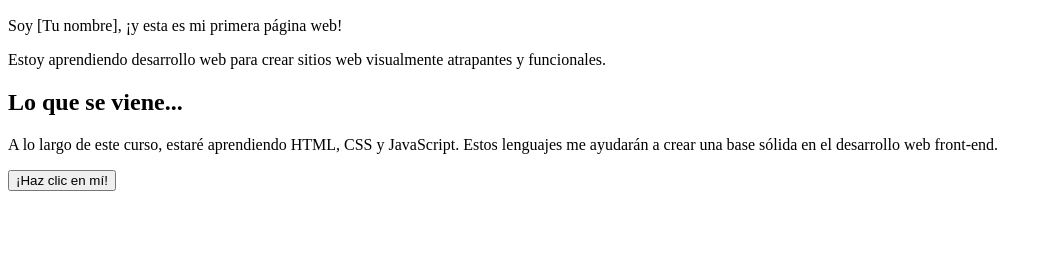
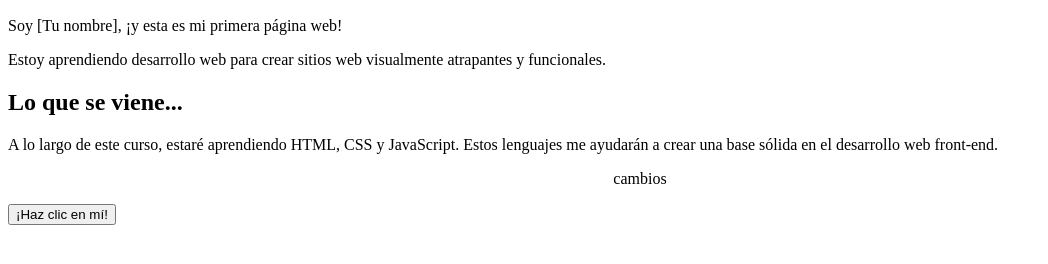
Before and after one commit to Lucasvillalba2525/Git-Hub, a plain HTML site: page index.html in a window 1280 px wide. Shown: the part 198-462 px from the top of the page, without its empty margins (0-1048 px from the left). Drawn offline with Linux system fonts and the light colour scheme.

Commit message:
cambio nuevo

```diff
--- a/Style.css
+++ b/Style.css
@@ -1,3 +1,7 @@
 .img-container{
     flex-direction: column;
 }
+
+.cambio{
+    text-align: center;
+}
--- a/index.html
+++ b/index.html
@@ -45,6 +45,9 @@
           </p>
         </section>
     </div>
+    <div class="cambio">
+        <p>cambios</p>
+    </div>
     <button onClick="showAlert()" aria-label="Haz clic en mí">¡Haz clic en mí!</button>
 </body>
 </html>
```
